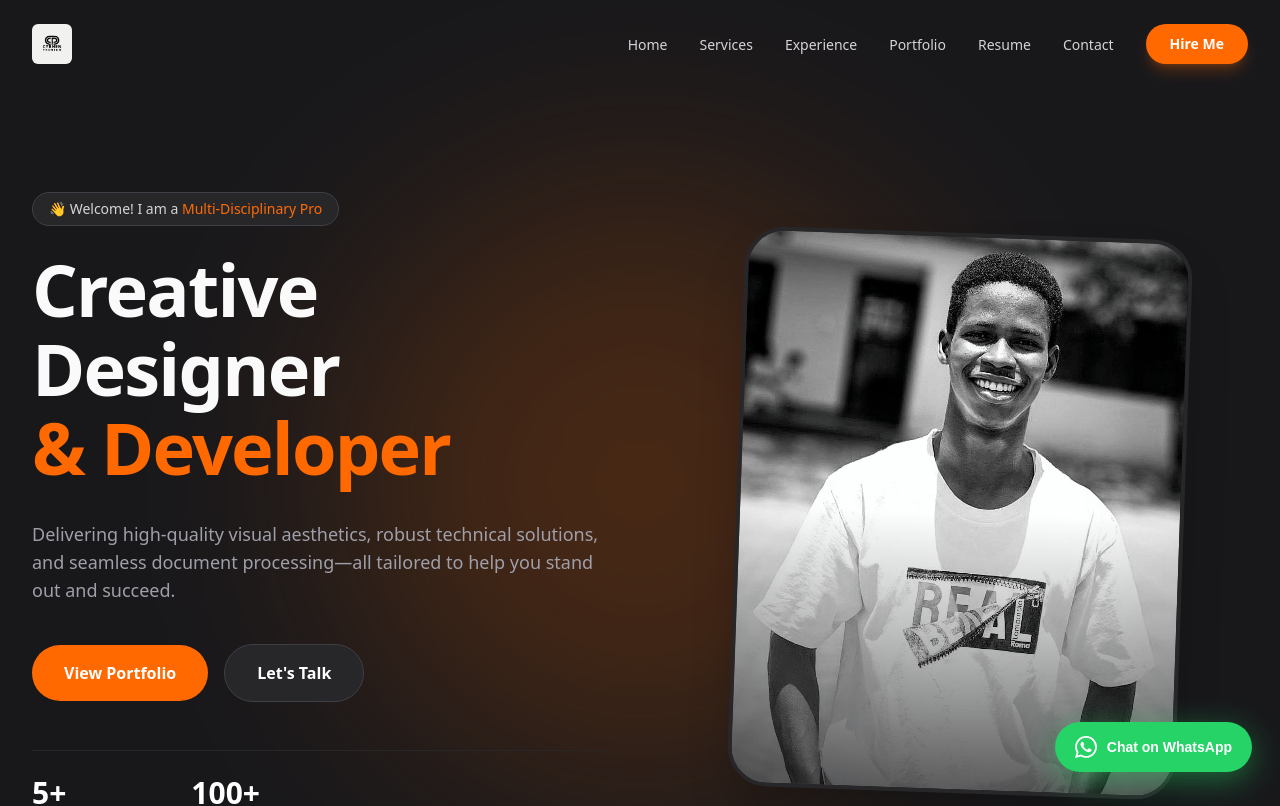
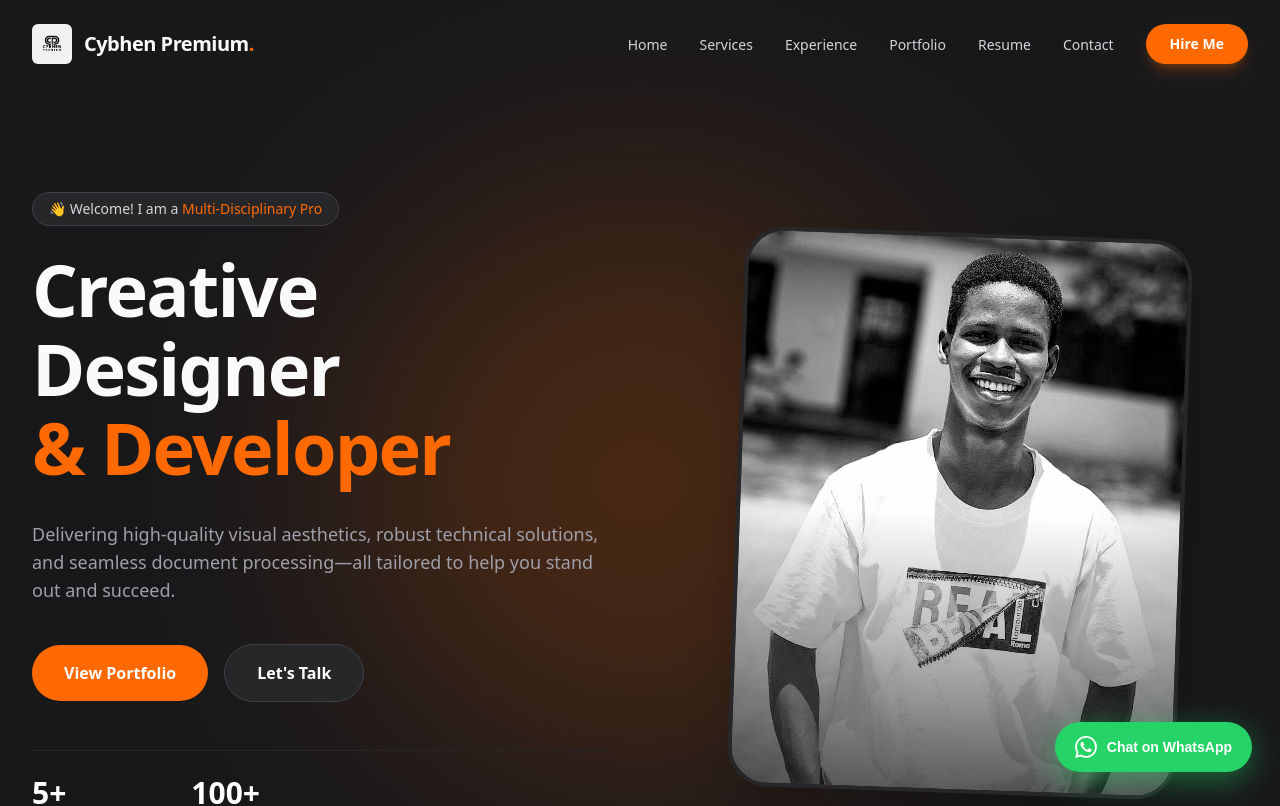
Before and after one commit to cybhen-premium/cybhen-portfolio, a Next.js app: page / in a window 1280 px wide. Shown: the top 806 px of the page. Built offline with nearby package versions, Linux system fonts and the light colour scheme.

Commit message:
fix: Add brand name text beside logo image

```diff
--- a/src/app/page.tsx
+++ b/src/app/page.tsx
@@ -154,8 +154,9 @@ export default function PortfolioPage() {
             }`}
         >
           <div className="max-w-7xl mx-auto px-6 lg:px-8 flex items-center justify-between">
-            <a href="#" className="flex items-center group">
+            <a href="#" className="flex items-center gap-3 group">
               <img src="/logo.jpg" alt="Cybhen Premium Logo" className="h-10 w-auto rounded-md object-contain group-hover:scale-105 transition-transform duration-300" />
+              <span className="text-xl font-bold tracking-tight">Cybhen Premium<span className="text-orange-500">.</span></span>
             </a>
 
             {/* Desktop Nav */}
```
